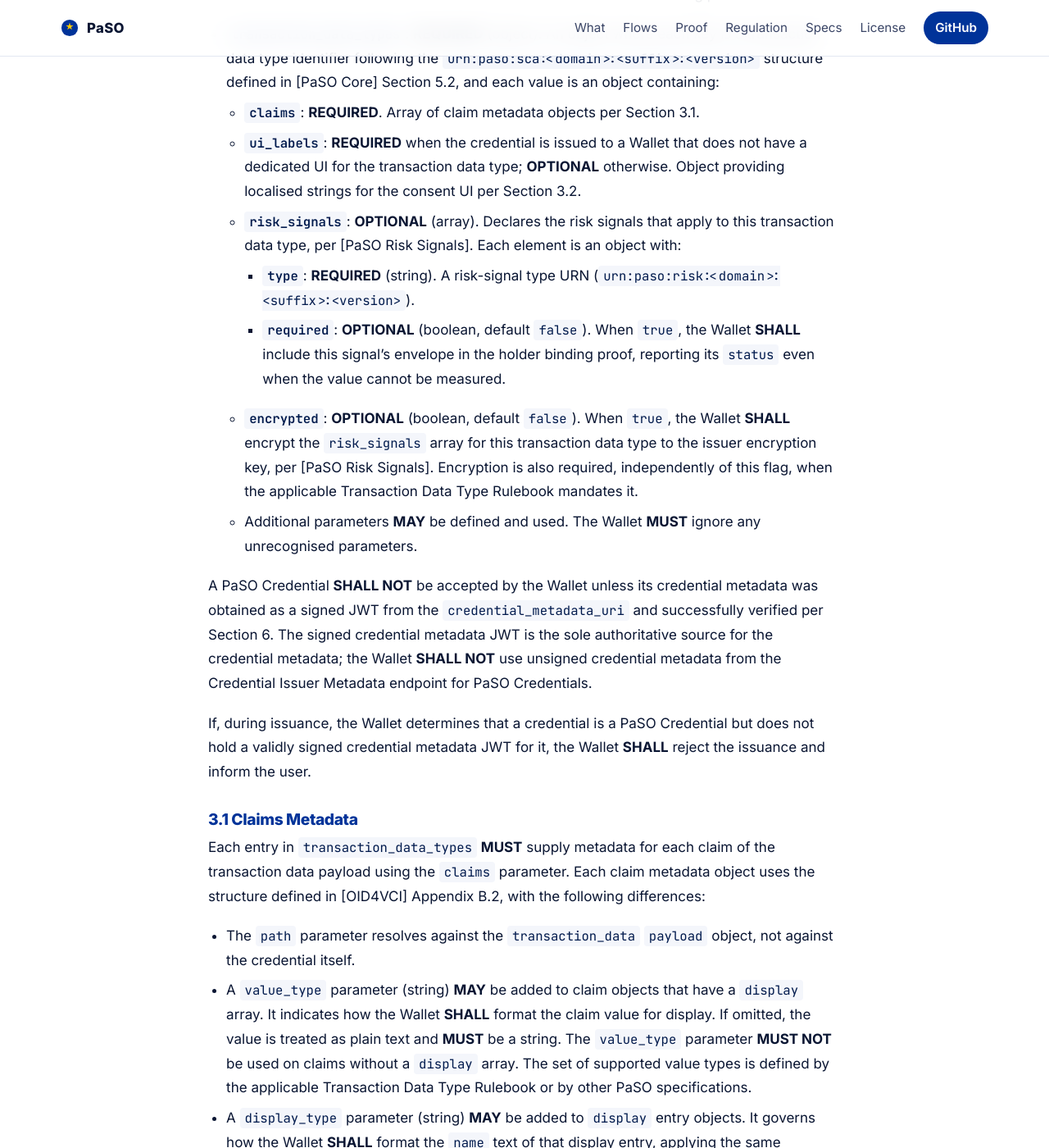
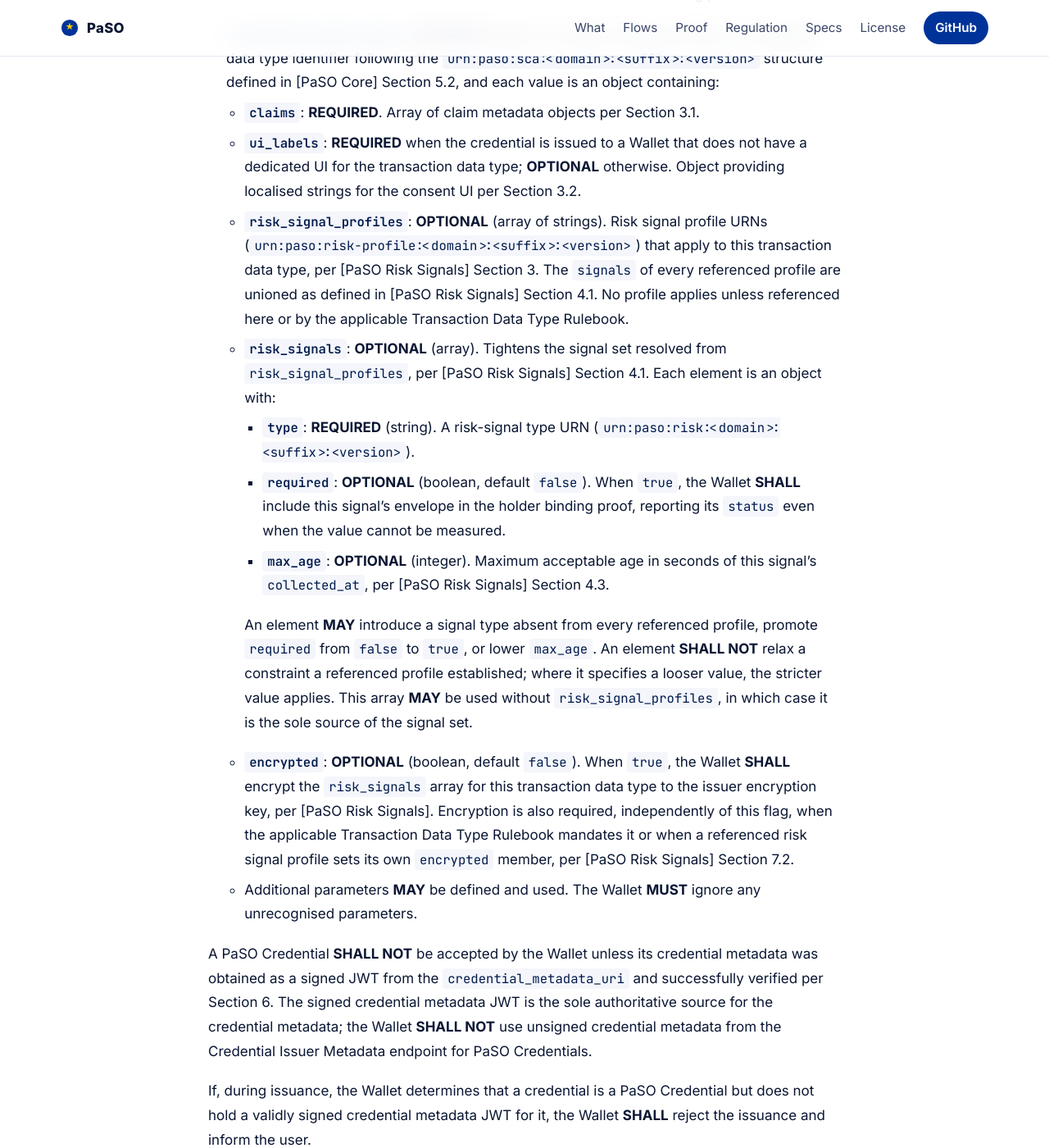
Before and after one commit to APTITUDE-Consortium/payments-and-sca-for-openid, a Jekyll site: the page built from docs/specs/proof/paso-proof-metadata.md, in a window 1280 px wide and 1400 px high, scrolled down 1974 px. Shown: the whole window at 82% size. Built offline with Jekyll 4.4.1, drawn with Linux system fonts in a browser that asks for light colours; some of the changed text lies outside the part shown.

Commit message:
docs(specs): declare risk_signal_profiles in credential metadata

```diff
--- a/docs/specs/proof/paso-proof-metadata.md
+++ b/docs/specs/proof/paso-proof-metadata.md
@@ -43,10 +43,14 @@ The credential metadata for a PaSO Credential **SHALL** include the following pa
 - **`transaction_data_types`**: **REQUIRED** (object). An object where each key is a transaction data type identifier following the `urn:paso:sca:<domain>:<suffix>:<version>` structure defined in [PaSO Core] Section 5.2, and each value is an object containing:
   - **`claims`**: **REQUIRED**. Array of claim metadata objects per Section 3.1.
   - **`ui_labels`**: **REQUIRED** when the credential is issued to a Wallet that does not have a dedicated UI for the transaction data type; **OPTIONAL** otherwise. Object providing localised strings for the consent UI per Section 3.2.
-  - **`risk_signals`**: **OPTIONAL** (array). Declares the risk signals that apply to this transaction data type, per [PaSO Risk Signals]. Each element is an object with:
+  - **`risk_signal_profiles`**: **OPTIONAL** (array of strings). Risk signal profile URNs (`urn:paso:risk-profile:<domain>:<suffix>:<version>`) that apply to this transaction data type, per [PaSO Risk Signals] Section 3. The `signals` of every referenced profile are unioned as defined in [PaSO Risk Signals] Section 4.1. No profile applies unless referenced here or by the applicable Transaction Data Type Rulebook.
+  - **`risk_signals`**: **OPTIONAL** (array). Tightens the signal set resolved from `risk_signal_profiles`, per [PaSO Risk Signals] Section 4.1. Each element is an object with:
     - **`type`**: **REQUIRED** (string). A risk-signal type URN (`urn:paso:risk:<domain>:<suffix>:<version>`).
     - **`required`**: **OPTIONAL** (boolean, default `false`). When `true`, the Wallet **SHALL** include this signal's envelope in the holder binding proof, reporting its `status` even when the value cannot be measured.
-  - **`encrypted`**: **OPTIONAL** (boolean, default `false`). When `true`, the Wallet **SHALL** encrypt the `risk_signals` array for this transaction data type to the issuer encryption key, per [PaSO Risk Signals]. Encryption is also required, independently of this flag, when the applicable Transaction Data Type Rulebook mandates it.
+    - **`max_age`**: **OPTIONAL** (integer). Maximum acceptable age in seconds of this signal's `collected_at`, per [PaSO Risk Signals] Section 4.3.
+
+    An element **MAY** introduce a signal type absent from every referenced profile, promote `required` from `false` to `true`, or lower `max_age`. An element **SHALL NOT** relax a constraint a referenced profile established; where it specifies a looser value, the stricter value applies. This array **MAY** be used without `risk_signal_profiles`, in which case it is the sole source of the signal set.
+  - **`encrypted`**: **OPTIONAL** (boolean, default `false`). When `true`, the Wallet **SHALL** encrypt the `risk_signals` array for this transaction data type to the issuer encryption key, per [PaSO Risk Signals]. Encryption is also required, independently of this flag, when the applicable Transaction Data Type Rulebook mandates it or when a referenced risk signal profile sets its own `encrypted` member, per [PaSO Risk Signals] Section 7.2.
   - Additional parameters **MAY** be defined and used. The Wallet **MUST** ignore any unrecognised parameters.
 
 A PaSO Credential **SHALL NOT** be accepted by the Wallet unless its credential metadata was obtained as a signed JWT from the `credential_metadata_uri` and successfully verified per Section 6. The signed credential metadata JWT is the sole authoritative source for the credential metadata; the Wallet **SHALL NOT** use unsigned credential metadata from the Credential Issuer Metadata endpoint for PaSO Credentials.
@@ -204,6 +208,7 @@ A `credential_configurations_supported` entry with `credential_metadata_uri`:
     ],
     "transaction_data_types": {
       "urn:paso:sca:global:payment:1": {
+        "risk_signal_profiles": ["urn:paso:risk-profile:global:default:1"],
         "claims": [
           {
             "path": ["transaction_id"],
```
